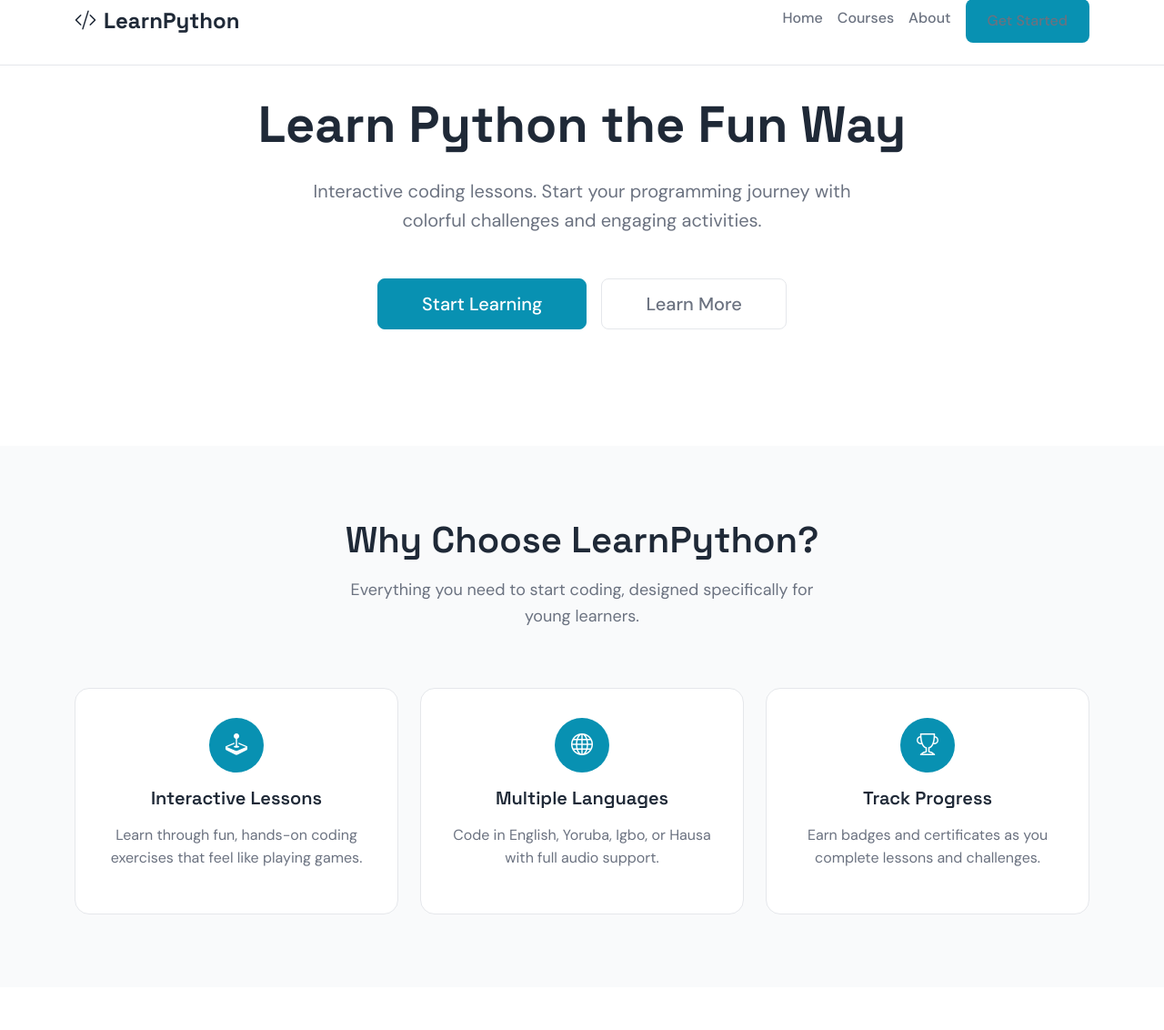
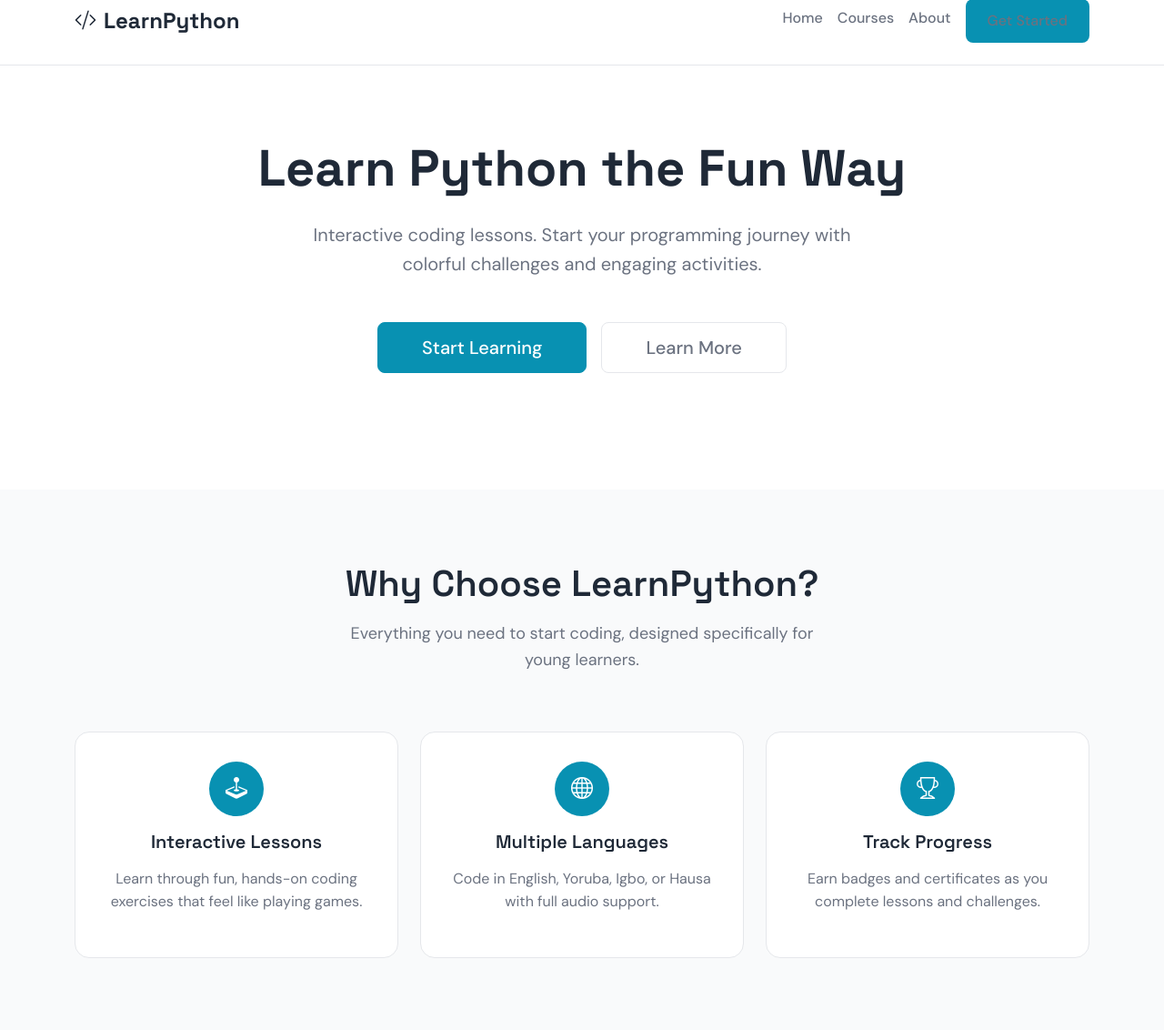
Before and after one commit to JoseSholly/learn_python, a Django app: page / in a window 1280 px wide. Shown: the part 25-1157 px from the top of the page at 91% size. Run offline with Django 5.2, Linux system fonts and the light colour scheme.

Commit message:
fix: Home UI issue

```diff
--- a/learn_python/templates/home.html
+++ b/learn_python/templates/home.html
@@ -45,7 +45,7 @@
 
     <!-- Hero section with minimal design and lots of white space -->
     <!-- Hero Section -->
-    <section class="hero-section">
+    <section class="hero-section mt-5">
         <div class="container">
             <div class="row justify-content-center text-center">
                 <div class="col-lg-8">
```
Also changed, not shown: learn_python/db.sqlite3.
